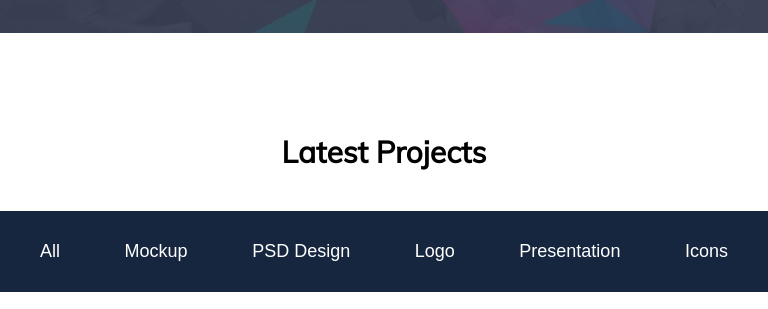
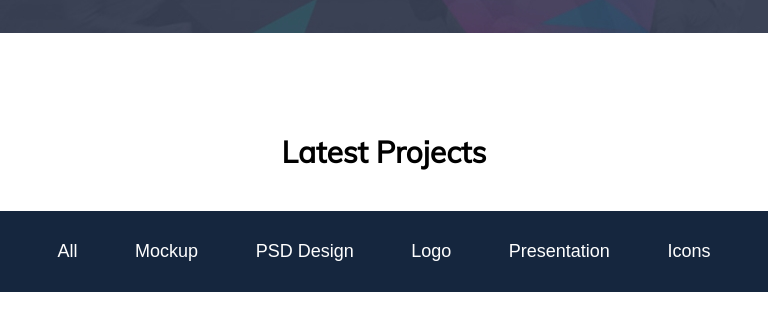
Before and after one commit to Natia-M/Final, a plain HTML site: page index.html in a window 768 px wide. Shown: the part 1880-2189 px from the top of the page. Drawn offline with Linux system fonts and the light colour scheme; files whose address does not match are found by name; a web font is replaced by a local one.

Commit message:
update tab.css

```diff
--- a/css/tab.css
+++ b/css/tab.css
@@ -83,6 +83,11 @@
     max-height: 400px;
   }
   /* section 5 */
+  .projects-sec {
+    max-width: unset;
+    margin-left: unset;
+    margin-right: unset;
+  }
   .pro-header {
     font-size: 30px;
   }
@@ -97,13 +102,12 @@
   .pro-img {
     max-width: 200px;
   }
-
   .sidebar {
     width: 100%;
-
-    justify-content: space-between;
+    justify-content: space-evenly;
     display: flex;
-    max-width: 1200px;
+    max-width: 1024px;
+    flex-wrap: wrap;
   }
 
   .sidebar button.selected::before {
```
